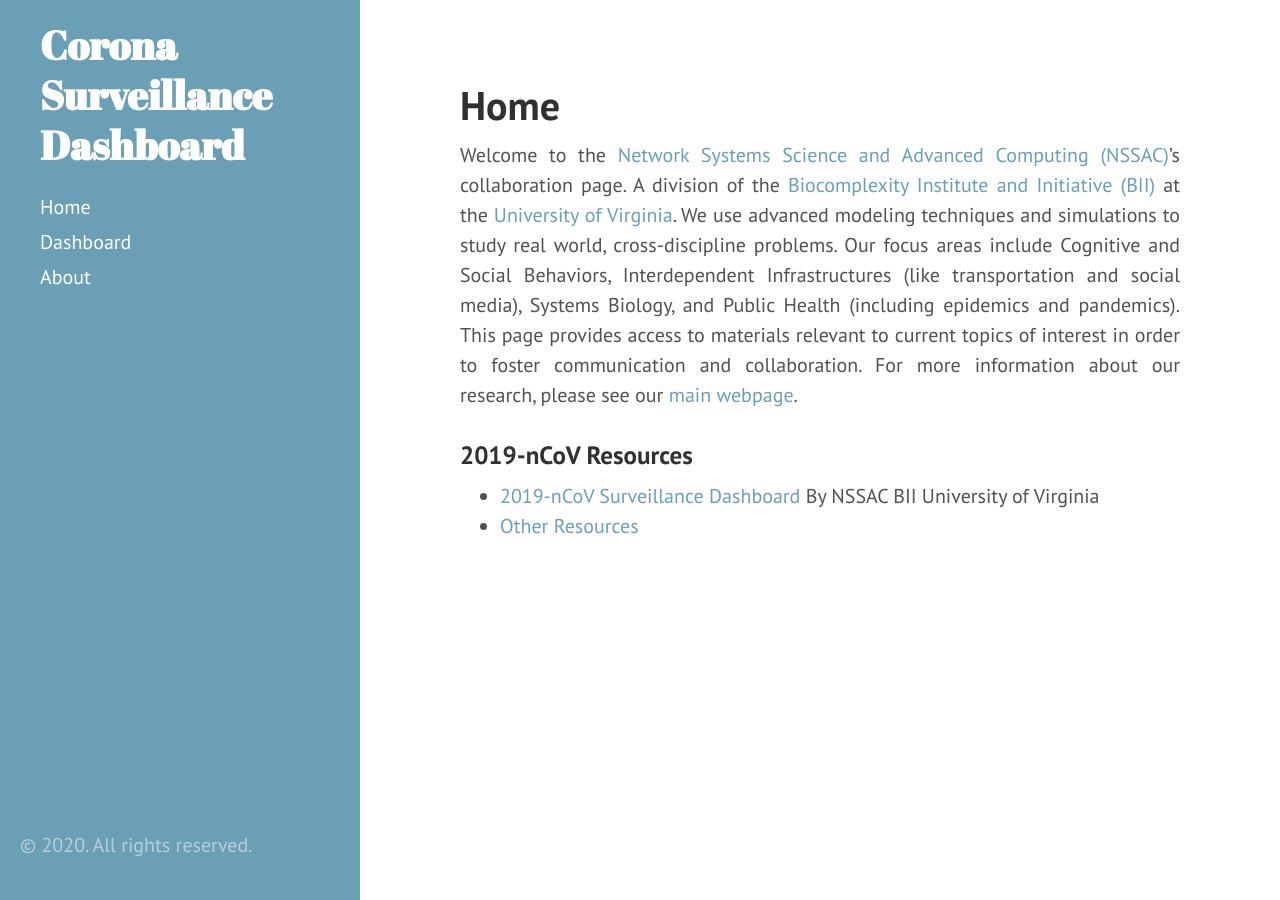
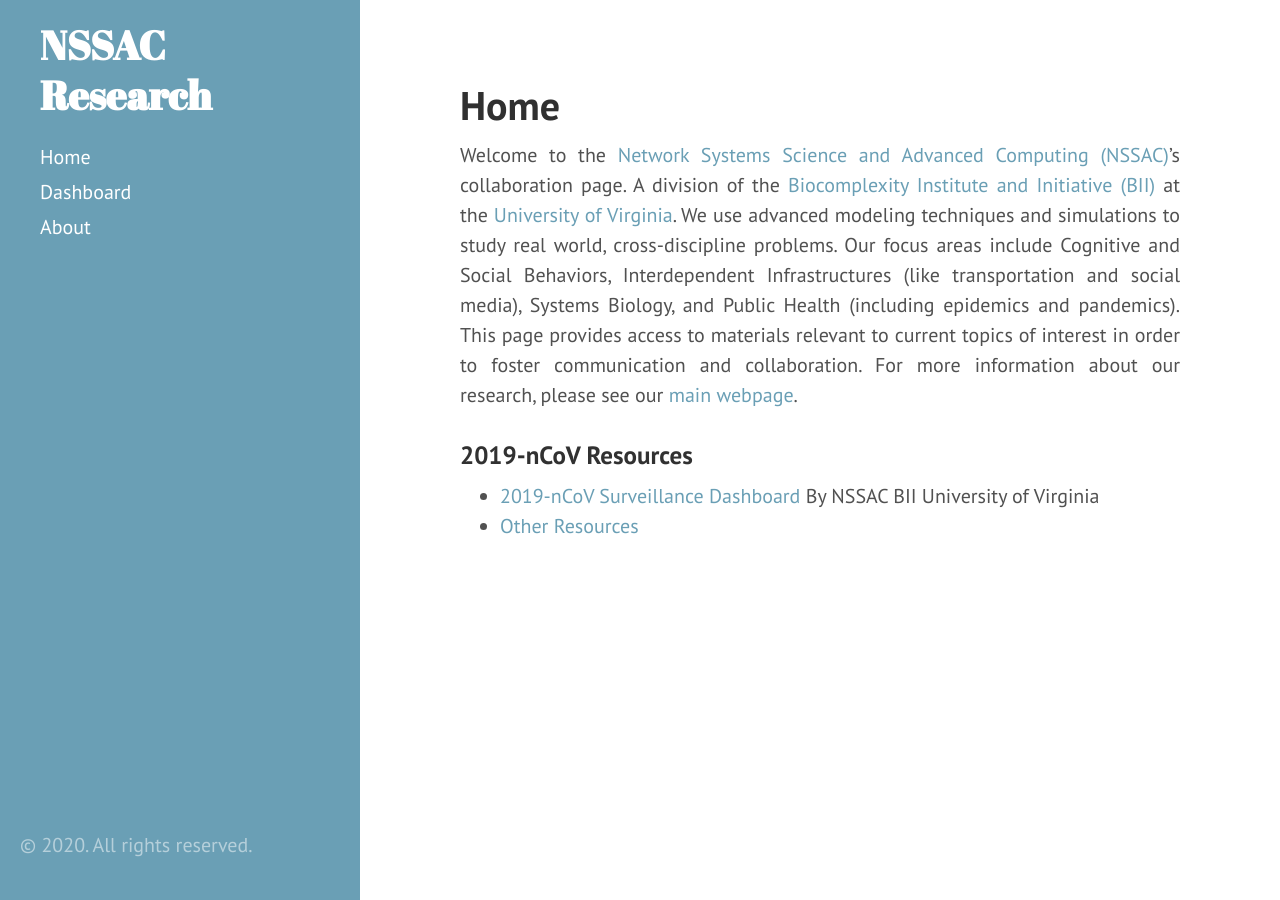
Before and after one commit to mehta-gaurav/mehta-gaurav.github.io, a Jekyll site: the page built from index.md, in a window 1280 px wide. Built offline with Jekyll 4.4.1, drawn with Linux system fonts in a browser that asks for light colours.

Commit message:
Update _config.yml

```diff
--- a/_config.yml
+++ b/_config.yml
@@ -1,5 +1,5 @@
-title: Corona Surveillance Dashboard
-tagline: 2019-nCoV Surveillance Dashboard | NSSAC Research
+title: NSSAC Research
+tagline: NSSAC Research | Supporting Collaborative Research
 version: Beta (2020-02-10)
 baseurl: "https://mehta-gaurav.github.io/"
 aboutUrl: "https://mehta-gaurav.github.io/about"
```
